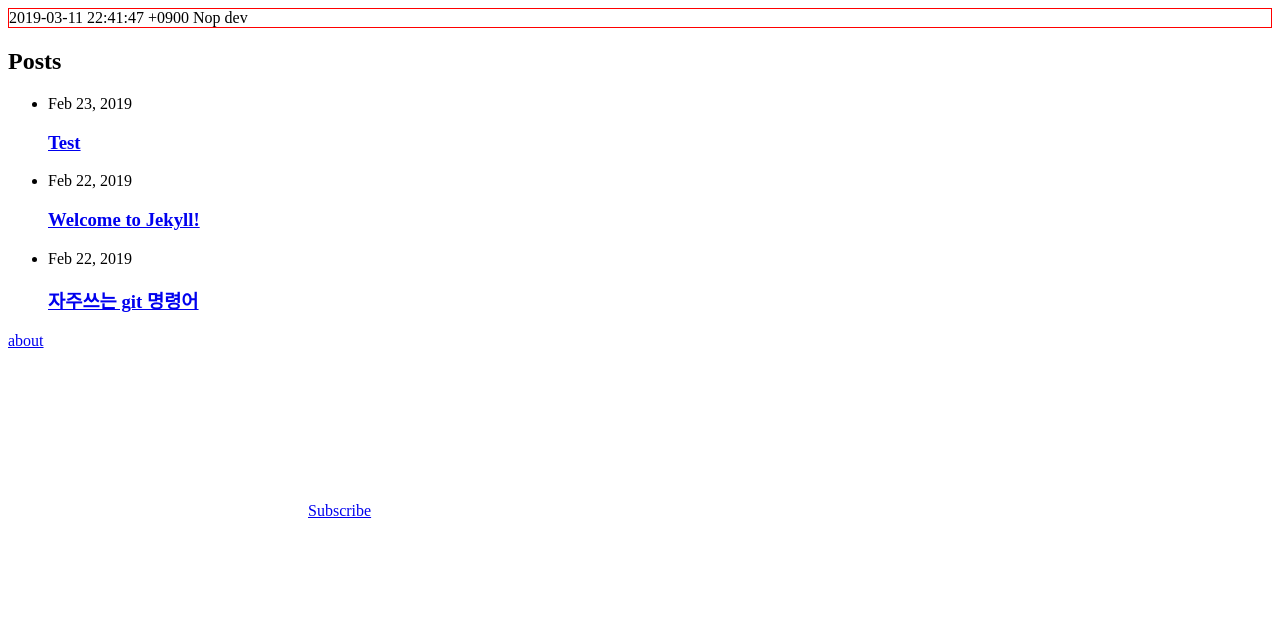
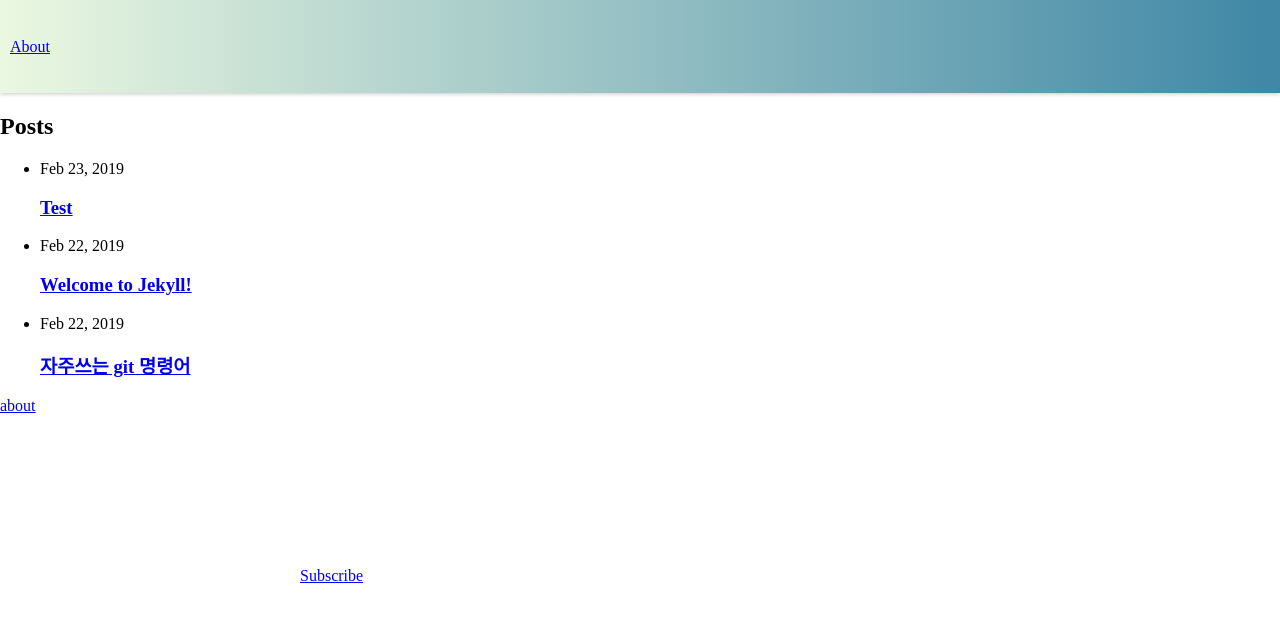
Before and after one commit to cshyeon/cshyeon.github.ios, a Jekyll site: the page built from index.md, in a window 1280 px wide. Shown: the top 622 px of the page. Built offline with Jekyll 4.4.1, drawn with Linux system fonts in a browser that asks for light colours.

Commit message:
Practice

```diff
--- a/_config.yml
+++ b/_config.yml
@@ -33,12 +33,14 @@ markdown: kramdown
 plugins:
   - jekyll-feed
 
+lang: ko
 defaults:
   -
     scope:
       path: ""
     values:
       author: "cshyeon"
+      lang: "ko"
   -
     scope:
       path: "assets/img"
--- a/_includes/head.html
+++ b/_includes/head.html
@@ -1,3 +1,8 @@
 <head>
+  <!-- set webpage character set -->
+  <meta charset="utf-8">
+  <meta http-equiv="X-UA-Compatible" content="IE=edge">
+  <meta name="viewport" content="width=device-width, initial-scale=1">
+
   <link rel="stylesheet" href="{{ 'assets/stylesheets/main.css' | relative_url }}">
 </head>
--- a/_includes/header.html
+++ b/_includes/header.html
@@ -1 +1,10 @@
-<div class="header">{{site.time}} {{site.title}}</div>
+<header class="site-header">
+  <div class="wrapper">
+    {%- assign allPages = site.pages -%}
+    {%- for myPage in allPages -%}
+      {%- if myPage.title -%}
+        <a class="page-link" href="{{ myPage.url | relative_url }}">{{ myPage.title | escape }}</a>
+      {%- endif -%}
+    {%- endfor -%}
+  </div>
+</header>
--- /dev/null
+++ b/_layouts/default.html
@@ -0,0 +1,19 @@
+<!DOCTYPE html>
+<html lang="{{ page.lang | default:site.lang | default:'ko' }}">
+
+  {%- include head.html -%}
+
+  <body>
+
+    {%- include header.html -%}
+
+    <main class="page-content" aria-label="Content">
+      <div class="wrapper">
+        {{ content }}
+      </div>
+    </main>
+
+
+  </body>
+
+</html>
--- a/_layouts/home.html
+++ b/_layouts/home.html
@@ -1,9 +1,6 @@
 ---
-<!-- layout: default -->
+layout: default
 ---
-{% include head.html %}
-{% include header.html %}
-
 <div class="home">
   {%- if page.title -%}
     <h1 class="page-heading">{{ page.title }}</h1>
--- a/_layouts/post.html
+++ b/_layouts/post.html
@@ -1,8 +1,6 @@
 ---
 layout: default
 ---
-{% include head.html %}
-{% include header.html %}
 <div class="post">
 
   <header class="post-header">
--- a/_sass/head.scss
+++ /dev/null
@@ -1,3 +0,0 @@
-.header {
-  border: 1px solid red;
-}
--- /dev/null
+++ b/_sass/header.scss
@@ -0,0 +1,24 @@
+$max-wrapper-width: 1280px;
+$header-height: 93px;
+
+.site-header {
+  display: flex;
+  justify-content: center;
+  height: $header-height;
+
+  background: linear-gradient(to left, #3f87a6, #ebf8e1);
+  color: white;
+  // border-bottom: 1px solid gray;
+  box-shadow: 0 1px 4px rgba(0,0,0,.22);
+
+  .wrapper {
+    max-width: $max-wrapper-width;
+
+    flex: 1 1 auto;
+    display: flex;
+    align-items: center;
+
+    // border: 3px solid powderblue;
+    padding: 0px 10px;
+  }
+}
--- a/assets/stylesheets/main.scss
+++ b/assets/stylesheets/main.scss
@@ -1,5 +1,19 @@
 ---
 ---
 
-@import "head";
+/* reset */
+html, body {
+  margin: 0;
+  padding: 0;
+}
+
+body {
+  // background-color: rgba(76,179,255,1.0);
+}
+
+* {
+  box-sizing: border-box;
+}
+
+@import "header";
 @import "code/monokai";
```
Also changed, not shown: _drafts/html.md (added, +11 -0 lines).
